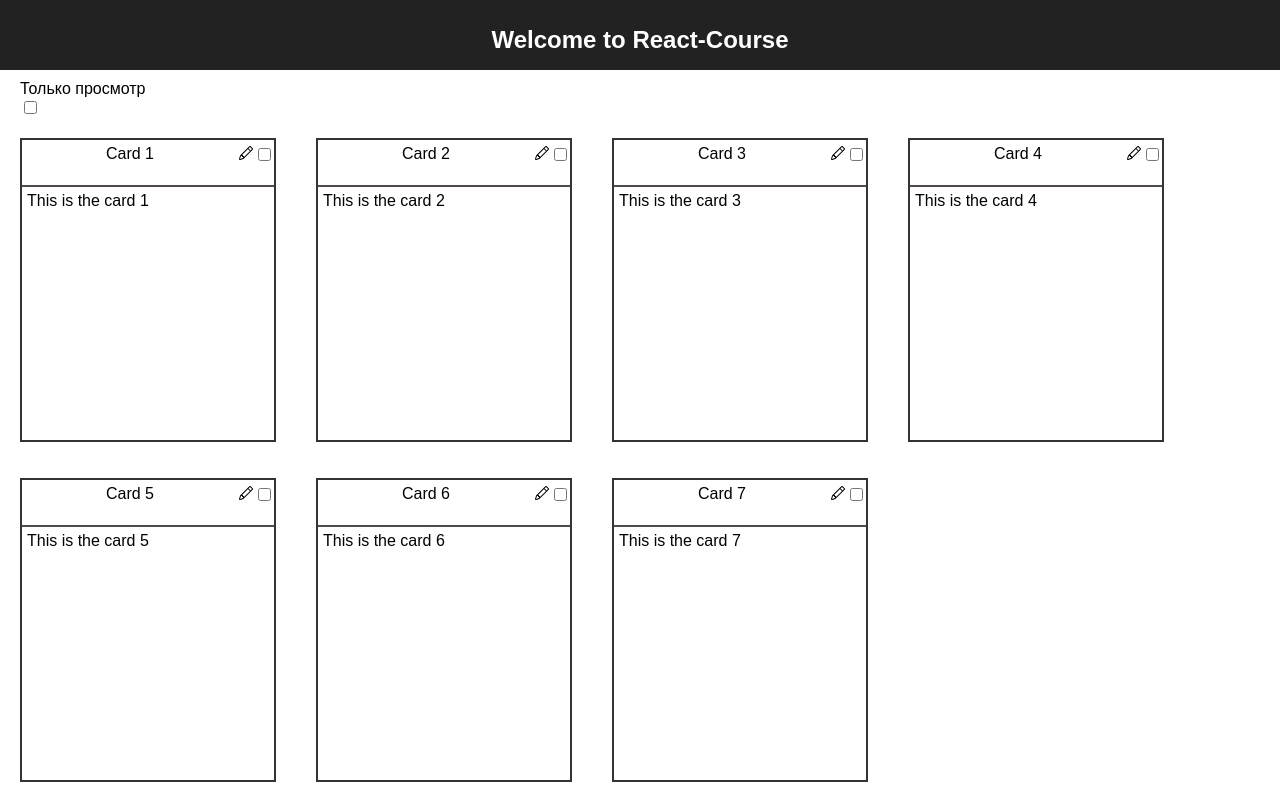
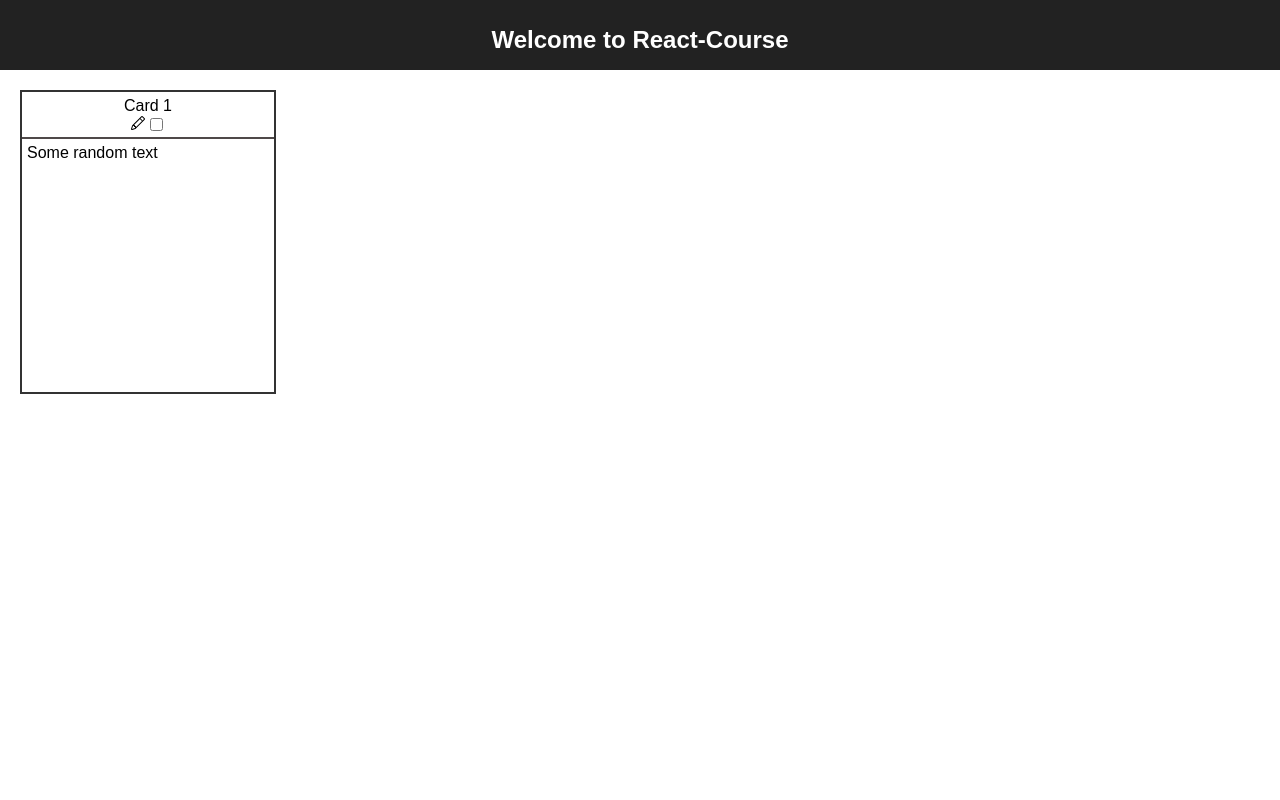
Before and after one commit to Fancy322vav/reactJS-course, a React (Create React App) app: page / in a window 1280 px wide. Built offline with nearby package versions, Linux system fonts and the light colour scheme.

Commit message:
Revert "task 4"

```diff
--- a/src/App.css
+++ b/src/App.css
@@ -19,12 +19,3 @@
   width: 20%;
   height: 300px;
 }
-
-.view-mode {
-  margin: 10px 0px 0px 20px;
-}
-
-.card-list {
-  display: flex;
-  flex-wrap: wrap;
-}
--- a/src/App.js
+++ b/src/App.js
@@ -3,45 +3,14 @@ import "./App.css";
 import Card from "./Card";
 
 class App extends Component {
-  state = {
-    cards: [
-      { id: "1", head: "Card 1", body: "This is the card 1" },
-      { id: "2", head: "Card 2", body: "This is the card 2" },
-      { id: "3", head: "Card 3", body: "This is the card 3" },
-      { id: "4", head: "Card 4", body: "This is the card 4" },
-      { id: "5", head: "Card 5", body: "This is the card 5" },
-      { id: "6", head: "Card 6", body: "This is the card 6" },
-      { id: "7", head: "Card 7", body: "This is the card 7" },
-    ],
-    isOnlyViewMode: false,
-  };
-
-  onlyViewModeToggle = () => {
-    this.setState({ isOnlyViewMode: !this.state.isOnlyViewMode });
-  };
-
   render() {
     return (
       <div>
         <header className="App-header">
           <h1 className="App-title">Welcome to React-Course</h1>
         </header>
-        <div className="view-mode">
-          <p>Только просмотр</p>
-          <input type="checkbox" onChange={this.onlyViewModeToggle} />
-        </div>
-        <div className="card-list">
-          {this.state.cards.map((card) => {
-            return (
-              <div className="card-size" key={card.id}>
-                <Card
-                  head={card.head}
-                  body={card.body}
-                  viewMode={this.state.isOnlyViewMode}
-                />
-              </div>
-            );
-          })}
+        <div className="card-size">
+          <Card />
         </div>
       </div>
     );
--- a/src/Card/index.css
+++ b/src/Card/index.css
@@ -14,11 +14,6 @@
   border-bottom: 2px solid rgb(79, 73, 73);
   text-align: center;
   height: 40px;
-}
-
-.header-text {
-  text-align: center;
-  display: inline-block;
 }
 
 .updated-header {
--- a/src/Card/index.js
+++ b/src/Card/index.js
@@ -1,24 +1,20 @@
-import React, { useState, useEffect } from "react";
+import React, { useState } from "react";
 import { BsPencil, BsCheck, BsX } from "react-icons/bs";
 import "./index.css";
 
-const card = (props) => {
+const card = () => {
   const [cardState, setCardState] = useState({
     isChecked: false,
     isEditMode: false,
     cardData: {
-      header: props.head,
-      body: props.body,
+      header: "Card 1",
+      body: "Some random text",
     },
     tempCardData: {
-      header: props.head,
-      body: props.body,
+      header: "Card 1",
+      body: "Some random text",
     },
   });
-
-  useEffect(() => {
-    cancelChanges();
-  }, [props.viewMode]);
 
   const cardCheckedHandler = () => {
     setCardState({
@@ -65,25 +61,19 @@ const card = (props) => {
     });
   };
 
-  let pencil = null;
-  if (!props.viewMode) {
-    pencil = <BsPencil className="right" onClick={editModeEnabled} />;
-  }
-
   return (
     <div className={cardState.isChecked ? "card-checked" : "card"}>
       <div className="card-header">
         {!cardState.isEditMode ? (
           <div>
-            <p className="header-text">{cardState.cardData.header}</p>
+            <p>{cardState.cardData.header}</p>
+            <BsPencil onClick={editModeEnabled} />
             <input
-              className="right"
               id="check"
               type="checkbox"
               onChange={cardCheckedHandler}
               checked={cardState.isChecked}
             />
-            {pencil}
           </div>
         ) : (
           <div>
@@ -93,8 +83,8 @@ const card = (props) => {
               value={cardState.tempCardData.header}
               onChange={(event) => inputChangedHandler(event, "header")}
             />
+            <BsCheck className="right" onClick={saveChanges} />
             <BsX className="right" onClick={cancelChanges} />
-            <BsCheck className="right" onClick={saveChanges} />
           </div>
         )}
       </div>
```
